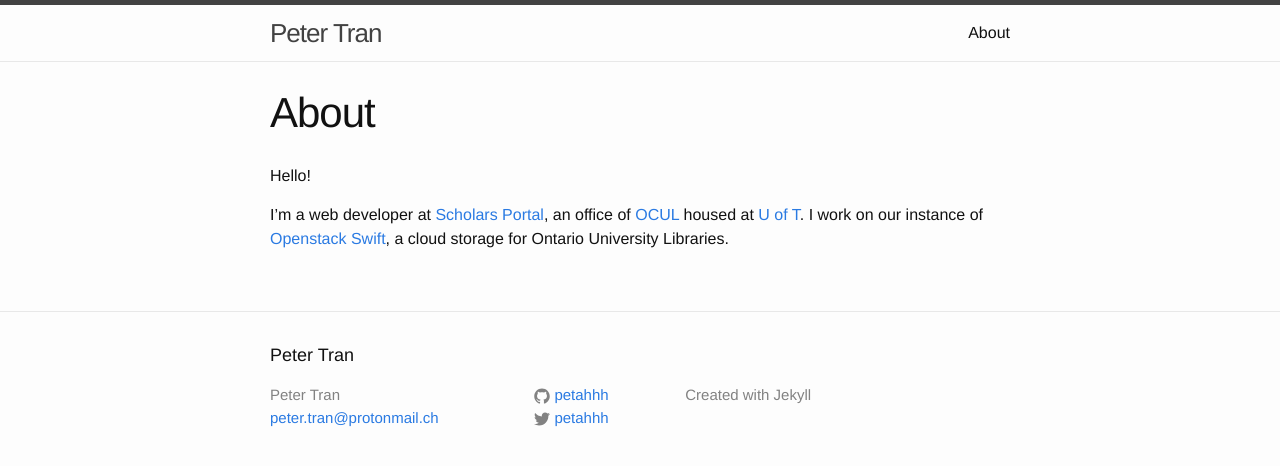
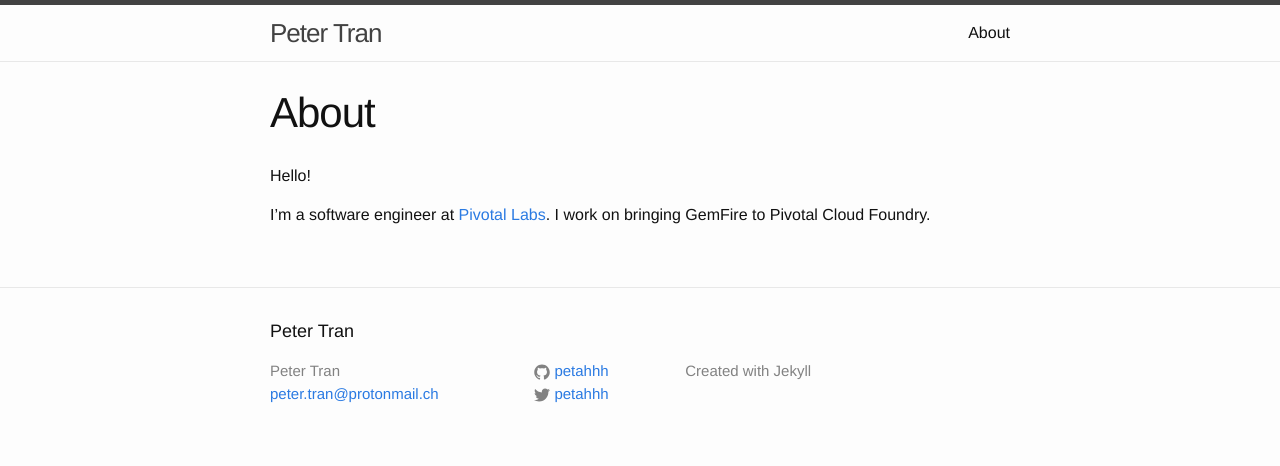
Before and after one commit to Petahhh/petahhh.github.io, a Jekyll site: the page built from about.md, in a window 1280 px wide. Shown: the top 466 px of the page. Built offline with Jekyll 4.4.1, drawn with Linux system fonts in a browser that asks for light colours.

Commit message:
Updated about me

```diff
--- a/about.md
+++ b/about.md
@@ -6,4 +6,4 @@ permalink: /about/
 
 Hello!
 
-I'm a web developer at [Scholars Portal](http://scholarsportal.info/), an office of [OCUL](http://www.ocul.on.ca/) housed at [U of T](http://www.utoronto.ca/). I work on our instance of [Openstack Swift](http://docs.openstack.org/developer/swift/), a cloud storage for Ontario University Libraries.
+I'm a software engineer at [Pivotal Labs](http://pivotal.io/). I work on bringing GemFire to Pivotal Cloud Foundry.
```
